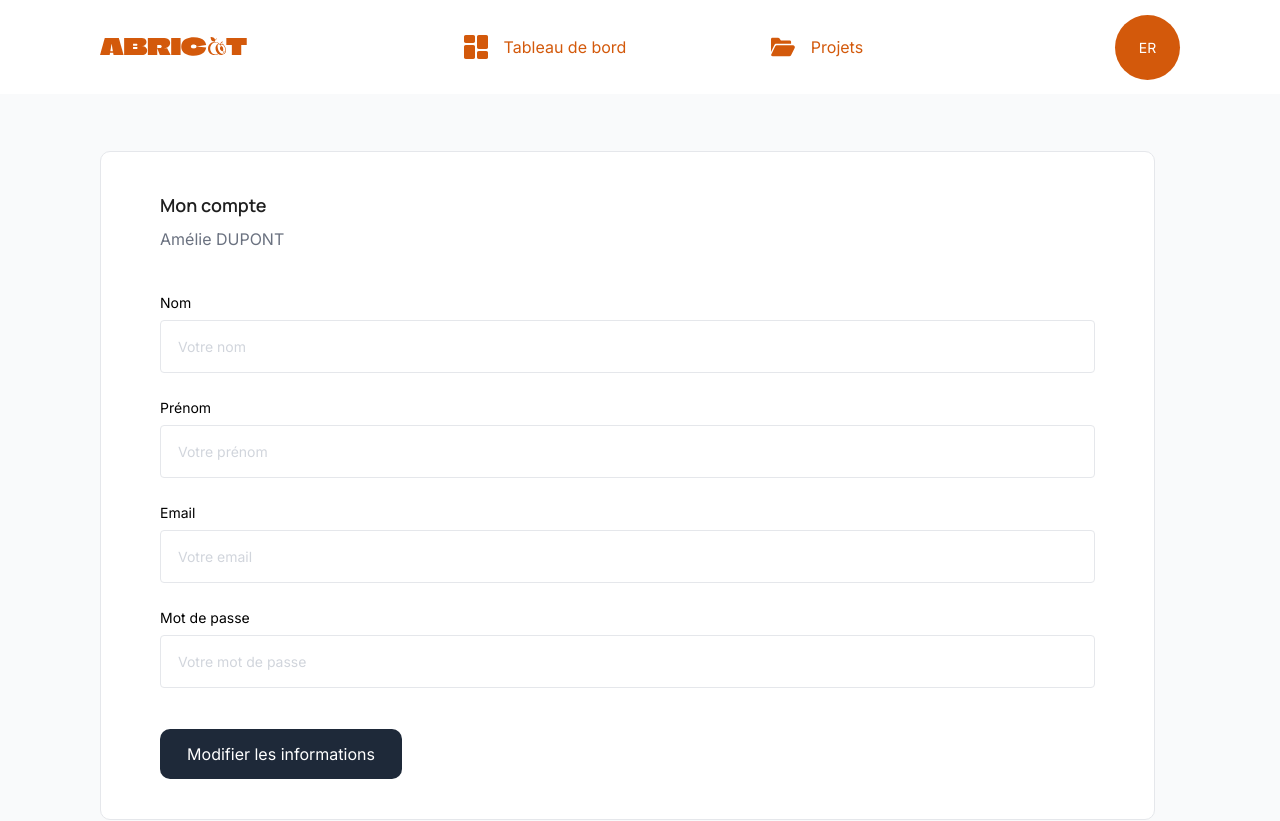
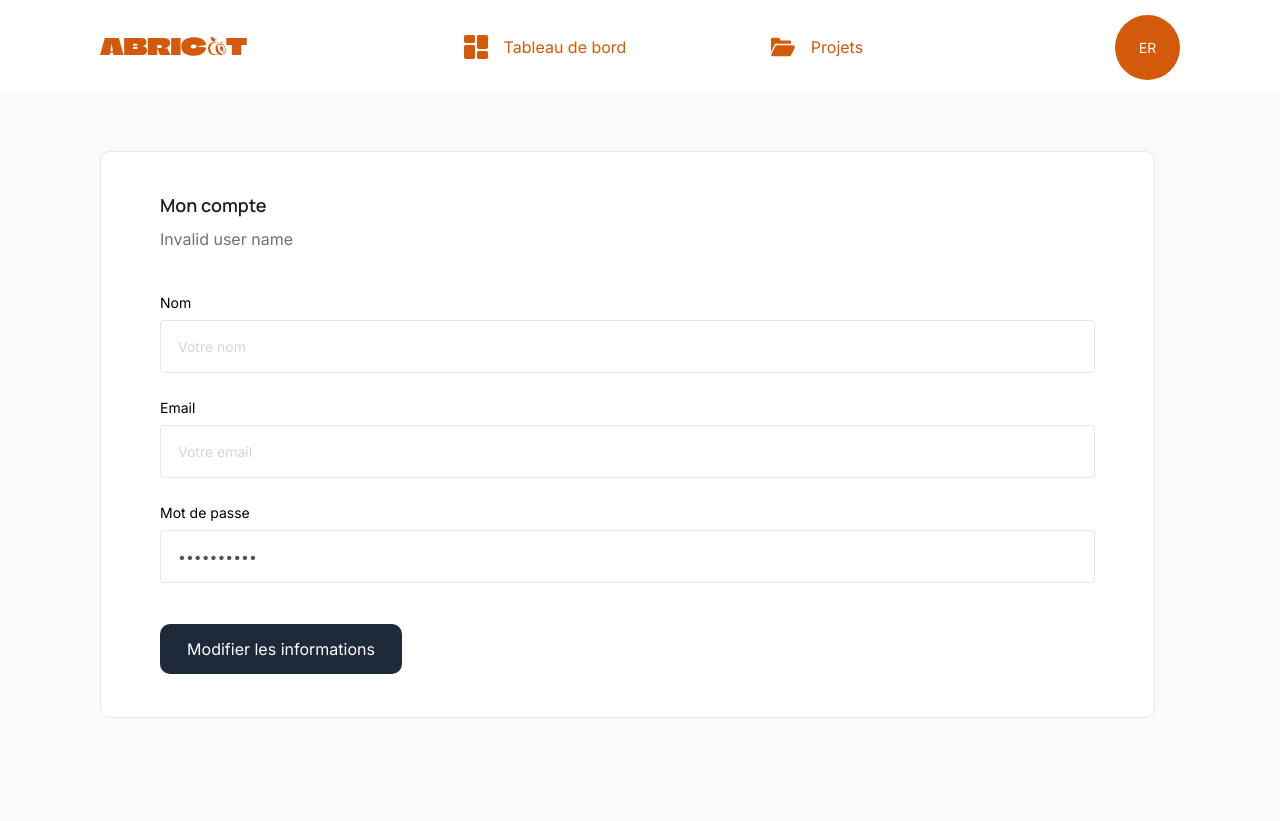
Before and after one commit to jakun9999/abricot, a Next.js app: page /account in a window 1280 px wide. Shown: the top 821 px of the page. Built offline with nearby package versions, Linux system fonts and the light colour scheme.

Commit message:
Account form - adding logged user information

```diff
--- a/app/(app)/account/page.tsx
+++ b/app/(app)/account/page.tsx
@@ -1,6 +1,6 @@
 import { Metadata } from "next";
-import FormInput from "@/components/ui/inputs/form-input";
-import AbrButton from "@/components/ui/buttons/abr-button";
+import AuthUserLabel from "@/components/ui/auth/auth-user-label";
+import AccountForm from "@/components/ui/auth/account-form";
 
 export const metadata: Metadata = {
   title: "Gestion du compte",
@@ -10,50 +10,14 @@ export const metadata: Metadata = {
 export default function Page() {
   return (
     <div className="bg-abr-grey-50 min-h-screen pl-25 pr-31.25">
-      <div className="flex flex-col mt-14.25 mb-45.25 w-full max-w-303.75 min-h-161 border border-abr-grey-200 rounded-[10px] bg-abr-white px-14.75 py-10 gap-10.25">
+      <div className="flex flex-col mt-14.25 mb-45.25 w-full max-w-303.75 min-h-141.75 border border-abr-grey-200 rounded-[10px] bg-abr-white px-14.75 py-10 gap-10.25">
         <div className="flex flex-col gap-2">
           <h5 className="text-abr-grey-800">Mon compte</h5>
-          <p className="text-abr-grey-600 text-body-m">Amélie DUPONT</p>
+          <p className="text-abr-grey-600 text-body-m">
+            <AuthUserLabel />
+          </p>
         </div>
-        <div className="flex flex-col gap-6">
-          <FormInput
-            inputId="first-name"
-            width="max-[1092px]"
-            className="w-full"
-            placeHolder="Votre nom"
-            label="Nom"
-            inputType="text"
-          />
-          <FormInput
-            inputId="last-name"
-            width="max-[1092px]"
-            className="w-full"
-            placeHolder="Votre prénom"
-            label="Prénom"
-            inputType="text"
-          />
-          <FormInput
-            inputId="email"
-            width="max-[1092px]"
-            className="w-full"
-            placeHolder="Votre email"
-            label="Email"
-            inputType="email"
-          />
-          <FormInput
-            inputId="password"
-            width="max-[1092px]"
-            className="w-full"
-            placeHolder="Votre mot de passe"
-            label="Mot de passe"
-            inputType="password"
-          />
-        </div>
-        <AbrButton
-          label="Modifier les informations"
-          color="black"
-          className="w-60.5"
-        />
+        <AccountForm />
       </div>
     </div>
   );
--- /dev/null
+++ b/components/ui/auth/account-form.tsx
@@ -0,0 +1,56 @@
+"use client";
+
+import { useState } from "react";
+import { useAuth } from "@/context/auth-context";
+import FormInput from "@/components/ui/inputs/form-input";
+import AbrButton from "@/components/ui/buttons/abr-button";
+
+export default function AccountForm() {
+  const { user } = useAuth();
+  const [name, setName] = useState(user?.name);
+  const [email, setEmail] = useState(user?.email);
+  const [password, setPassword] = useState("**********");
+
+  return (
+    <form className="flex flex-col gap-10.25">
+      <div className="flex flex-col gap-6">
+        <FormInput
+          inputId="name"
+          width="max-[1092px]"
+          className="w-full"
+          placeHolder="Votre nom"
+          label="Nom"
+          inputType="text"
+          value={name}
+          onChange={(e) => setName(e.target.value)}
+        />
+        <FormInput
+          inputId="email"
+          width="max-[1092px]"
+          className="w-full"
+          placeHolder="Votre email"
+          label="Email"
+          inputType="email"
+          value={email}
+          onChange={(e) => setEmail(e.target.value)}
+        />
+        <FormInput
+          inputId="password"
+          width="max-[1092px]"
+          className="w-full"
+          placeHolder="Votre mot de passe"
+          label="Mot de passe"
+          inputType="password"
+          value={password}
+          onChange={(e) => setPassword(e.target.value)}
+        />
+      </div>
+      <AbrButton
+        type="submit"
+        label="Modifier les informations"
+        color="black"
+        className="w-60.5"
+      />
+    </form>
+  );
+}
```
